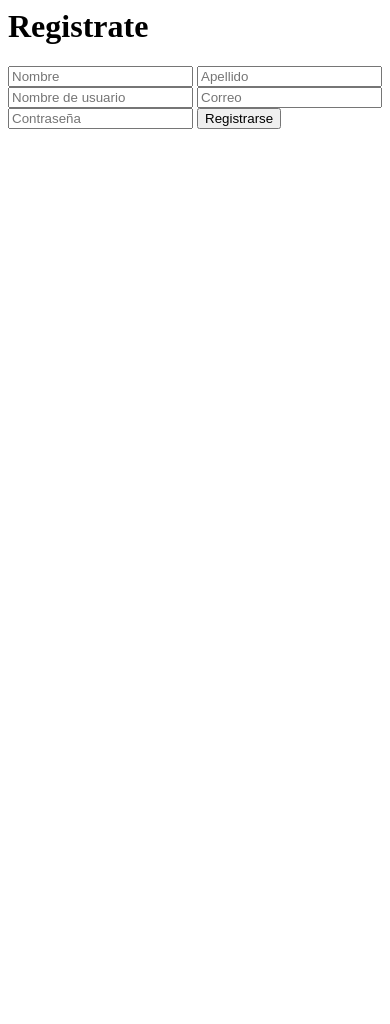
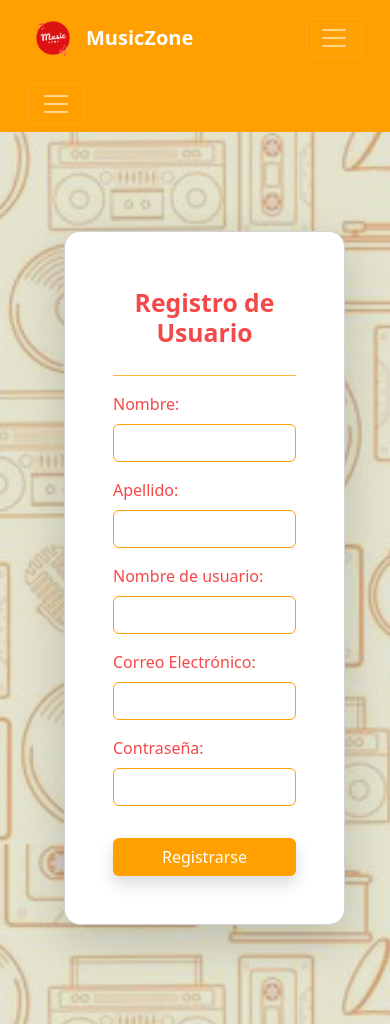
Before and after one commit to MarianaG22/MusicZone, a Django app: page /autenticacion/register/ in a window 390 px wide. Before the commit the page ends 129 px from the top, so only its background shows below. Run offline with Django 5.2, Linux system fonts and the light colour scheme; some libraries are stand-ins or nearby versions.

Commit message:
add - Diseño de Login y Register

```diff
--- a/MusicZone/Authentication/templates/register.html
+++ b/MusicZone/Authentication/templates/register.html
@@ -1,11 +1,48 @@
-<form action="{% url 'register' %}" method="POST">
-    {% csrf_token %}
-    <h1>Registrate</h1>
-    <!-- Campos del formulario -->
-    <input type="text" placeholder="Nombre" id="name" name="name" required>
-    <input type="text" placeholder="Apellido" id="last_name" name="last_name" required>
-    <input type="text" placeholder="Nombre de usuario" id="username" name="username" required>
-    <input type="email" placeholder="Correo" id="email" name="email" required>
-    <input type="password" placeholder="Contraseña" id="password" name="password" required>
-    <button type="submit">Registrarse</button>
-</form>
+{% extends 'base.html' %}
+
+{% load static %}
+
+{% block content %}
+<!-- Bootstrap JS (necesario para dropdowns) -->
+<script src="https://cdn.jsdelivr.net/npm/bootstrap@5.3.0/dist/js/bootstrap.bundle.min.js"></script>
+<link href="https://cdn.jsdelivr.net/npm/bootstrap@5.3.0/dist/css/bootstrap.min.css" rel="stylesheet">
+
+<div class="container-fluid d-flex justify-content-center align-items-center min-vh-100 px-3">
+    <div class="card shadow-lg rounded-4 p-5 m-4 col-lg-5 col-md-8 col-sm-12" style="background-color: white">
+        <h2 class="text-center fw-bold mt-2 mb-4" style="color: rgb(245, 72, 72);">Registro de Usuario</h2>
+        <hr class="border-1 opacity-75 mt-1" style="border-color: #ff9f00;">
+
+        <form action="{% url 'register' %}" method="POST">
+            {% csrf_token %}
+            <div class="mb-3">
+                <label for="name" class="form-label" style="color: rgb(245, 72, 72);">Nombre:</label>
+                <input type="text" id="name" name="name" class="form-control" required style="border-color: #ff9f00;">
+            </div>
+
+            <div class="mb-3">
+                <label for="last_name" class="form-label" style="color: rgb(245, 72, 72);">Apellido:</label>
+                <input type="text" id="last_name" name="last_name" class="form-control" required style="border-color: #ff9f00;">
+            </div>
+
+            <div class="mb-3">
+                <label for="username" class="form-label" style="color: rgb(245, 72, 72);">Nombre de usuario:</label>
+                <input type="text" id="username" name="username" class="form-control" required style="border-color: #ff9f00;">
+            </div>
+
+            <div class="mb-3">
+                <label for="email" class="form-label" style="color: rgb(245, 72, 72);">Correo Electrónico:</label>
+                <input type="email" id="email" name="email" class="form-control" required style="border-color: #ff9f00;">
+            </div>
+
+            <div class="mb-3">
+                <label for="password" class="form-label" style="color: rgb(245, 72, 72);">Contraseña:</label>
+                <input type="password" id="password" name="password" class="form-control" required style="border-color: #ff9f00;">
+            </div>
+
+            <div class="d-flex justify-content-center">
+                <button type="submit" class="btn shadow w-auto px-5 mt-3" style="background-color: #ff9f00; color: white;">Registrarse</button>
+            </div>
+        </form>
+    </div>
+</div>
+{% endblock %}
--- a/MusicZone/MusicZone/templates/base.html
+++ b/MusicZone/MusicZone/templates/base.html
@@ -4,6 +4,15 @@
 <head>
     <meta charset="UTF-8">
     <meta name="viewport" content="width=device-width, initial-scale=1.0">
+    <style>
+         .bg-image {
+            background: url("{% static 'img/fondo3.jpg' %}") no-repeat center center fixed;
+            background-size: cover !important;
+            background-color: rgba(0, 0, 0, 0.1); /* Cambia opacidad aquí */
+            background-blend-mode: darken;
+        }
+    </style>
+
     <title>{% block title %}{% endblock %}</title>
 
     <!-- Bootstrap CSS -->
@@ -15,7 +24,7 @@
     {% block style %}{% endblock %}
 </head>
 
-<body style="background-color: #f9f9f9; font-family: 'Raleway', sans-serif;">
+<body class="bg-image">
 
 <nav class="navbar navbar-expand-lg navbar-dark px-3" style="background-color: #ff9f00;">
     <div class="container-fluid">
@@ -36,11 +45,11 @@
                 </li>
                 {% if user.is_authenticated %}
                 <li class="nav-item me-3">
-                    <a class="nav-link text-white" href="#"><ion-icon name="log-out-outline"> Cerrar Sesión</ion-icon></a>
+                    <a class="nav-link text-white" href="{% url 'logout' %}"><ion-icon name="log-out-outline"> Cerrar Sesión</ion-icon></a>
                 </li>
                 {% else %}
-                <li class="nav-item me-3"><a class="nav-link text-white" href="#"><ion-icon name="person-add-outline"></ion-icon> Registrarse</a></a></li>
-                <li class="nav-item"><a class="nav-link text-white" href="#"><ion-icon name="log-in-outline"></ion-icon> Iniciar Sesión</a></a></li>
+                <li class="nav-item me-3"><a class="nav-link text-white" href="{% url 'register' %}"><ion-icon name="person-add-outline"></ion-icon> Registrarse</a></a></li>
+                <li class="nav-item"><a class="nav-link text-white" href="{% url 'login' %}"><ion-icon name="log-in-outline"></ion-icon> Iniciar Sesión</a></a></li>
                 {% endif %}
             </ul>
         </div>
@@ -94,9 +103,6 @@
                         <a href="#" class="btn w-100" style="background-color: #ffaa21; color: white;">Usuarios</a>
                     </li>
                     {% endif %}
-                    <li class="nav-item">
-                        <a href="#" class="btn w-100"  style="background-color: #ffaa21; color: white;">Cerrar sesión</a>
-                    </li>
                 </ul>
             </div>
         </div>
--- a/MusicZone/MusicZone/templates/home.html
+++ b/MusicZone/MusicZone/templates/home.html
@@ -8,7 +8,7 @@
 <link href="https://fonts.googleapis.com/css2?family=Raleway:wght@400;700&display=swap" rel="stylesheet">
 
 <!-- Carrusel Bootstrap 5 -->
-<div id="musicCarousel" class="carousel slide" data-bs-ride="carousel">
+<div id="musicCarousel" class="carousel slide" data-bs-ride="carousel" style="margin-bottom: 30px;">
     <div class="carousel-inner">
         <div class="carousel-item active">
             <img src="{% static 'img/banner5.jpg' %}" class="d-block w-100" alt="Slide 1"
@@ -31,8 +31,8 @@
     </button>
 </div>
 
-<section class="container py-5 text-center">
-    <div class="container display-3">
+<section class="container py-5 text-center" style="background-color: beige; border-radius: 10px; padding-top: 30px;">
+    <div class="container">
         <h1 style="color: rgb(245, 72, 72); font-family: 'Raleway', sans-serif; font-size: 4rem; text-shadow: 2px 2px 5px rgba(240, 134, 134, 0.3);">
             Tu mundo musical a un solo clic
         </h1>
```
Also changed, not shown: MusicZone/Authentication/templates/login.html (+38 -11 lines), MusicZone/MusicZone.db, MusicZone/MusicZone/static/img/fondo3.jpg (added).
